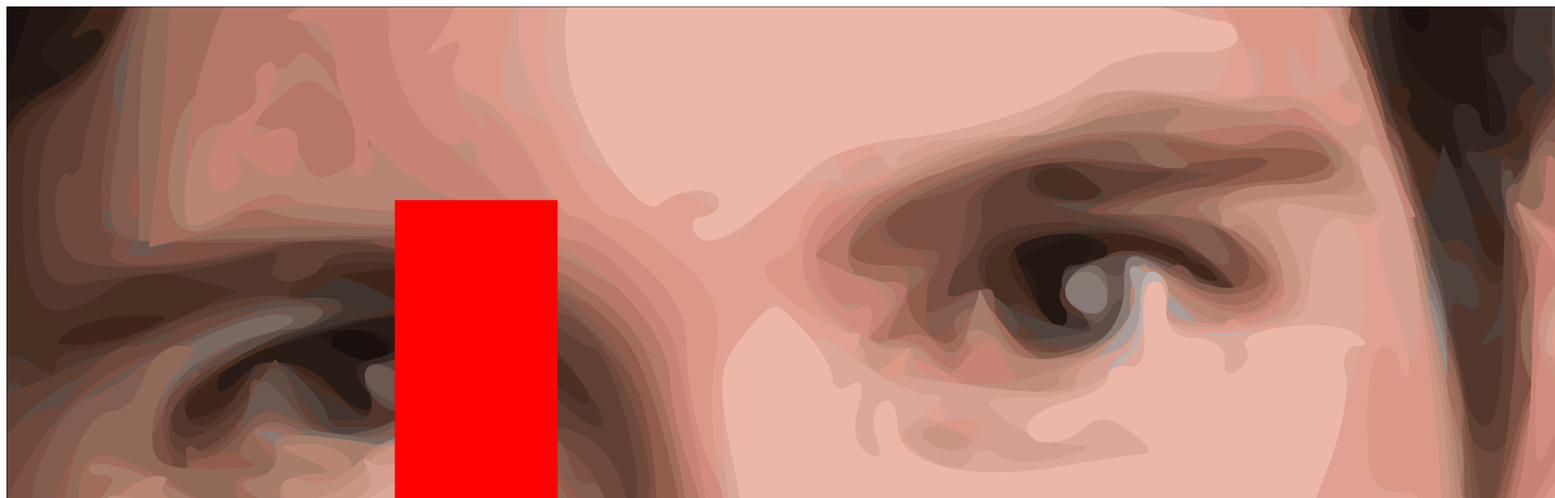
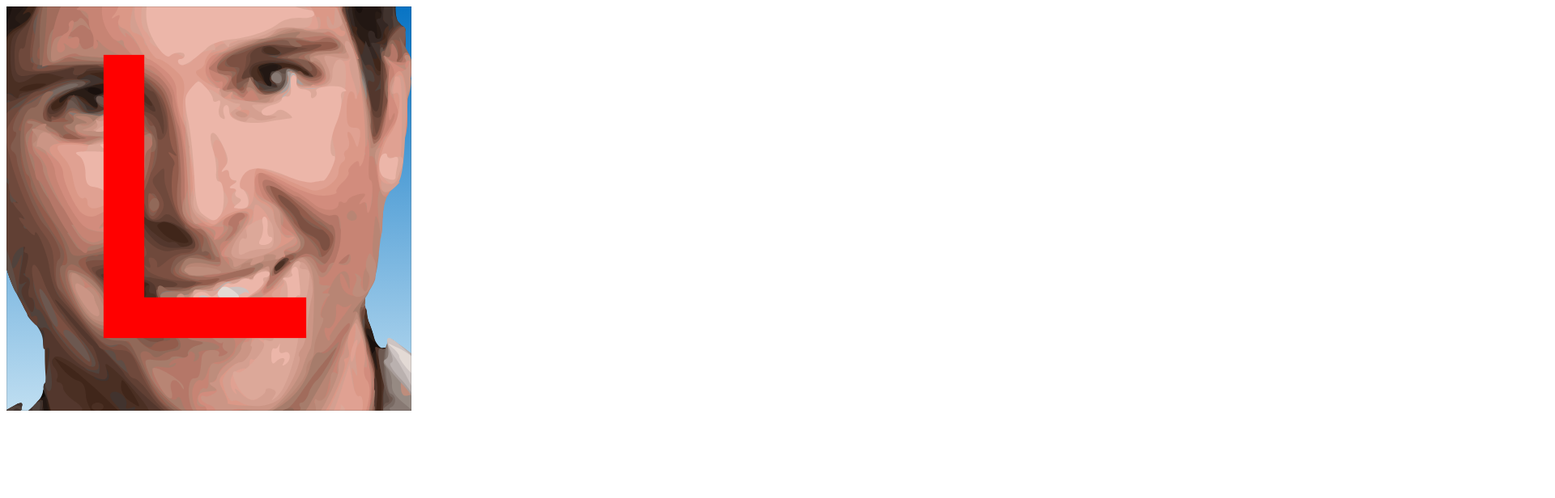
Before and after one commit to armankazmi9000/denerol.kazmi.dev, a plain HTML site: page index.html in a window 1280 px wide. Shown: the top 616 px of the page at 81% size, 1920 px wide, since content can reach past the window. Drawn offline with Linux system fonts and the light colour scheme.

Commit message:
Update index.html

```diff
--- a/index.html
+++ b/index.html
@@ -15,7 +15,7 @@
 
 
 
-<svg width="2000" height="2000" viewBox="0 0 2000 2000" xmlns="http://www.w3.org/2000/svg"><defs><linearGradient id="denero_dice_fill" x1="0" x2="0" y1="0" y2="1">
+<svg width="500" height="500" viewBox="0 0 2000 2000" xmlns="http://www.w3.org/2000/svg"><defs><linearGradient id="denero_dice_fill" x1="0" x2="0" y1="0" y2="1">
         <stop offset="0%" stop-color="#0874c4"/>
         <stop offset="100%" stop-color="#bfdef1"/>
       </linearGradient></defs><rect x="0" y="0" width="2000" height="2000" stroke="transparent" fill="url(#denero_dice_fill)" />
```
